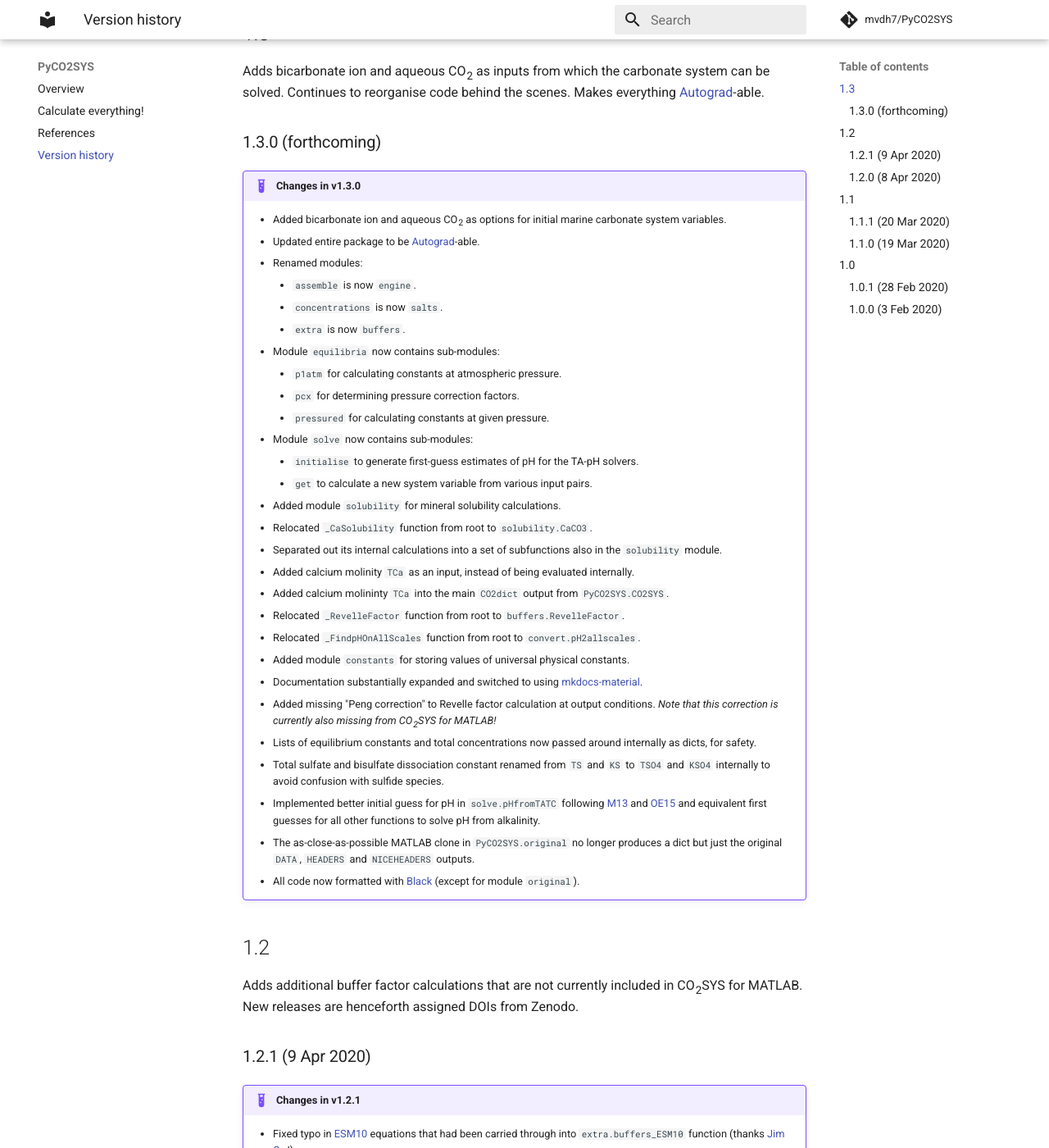
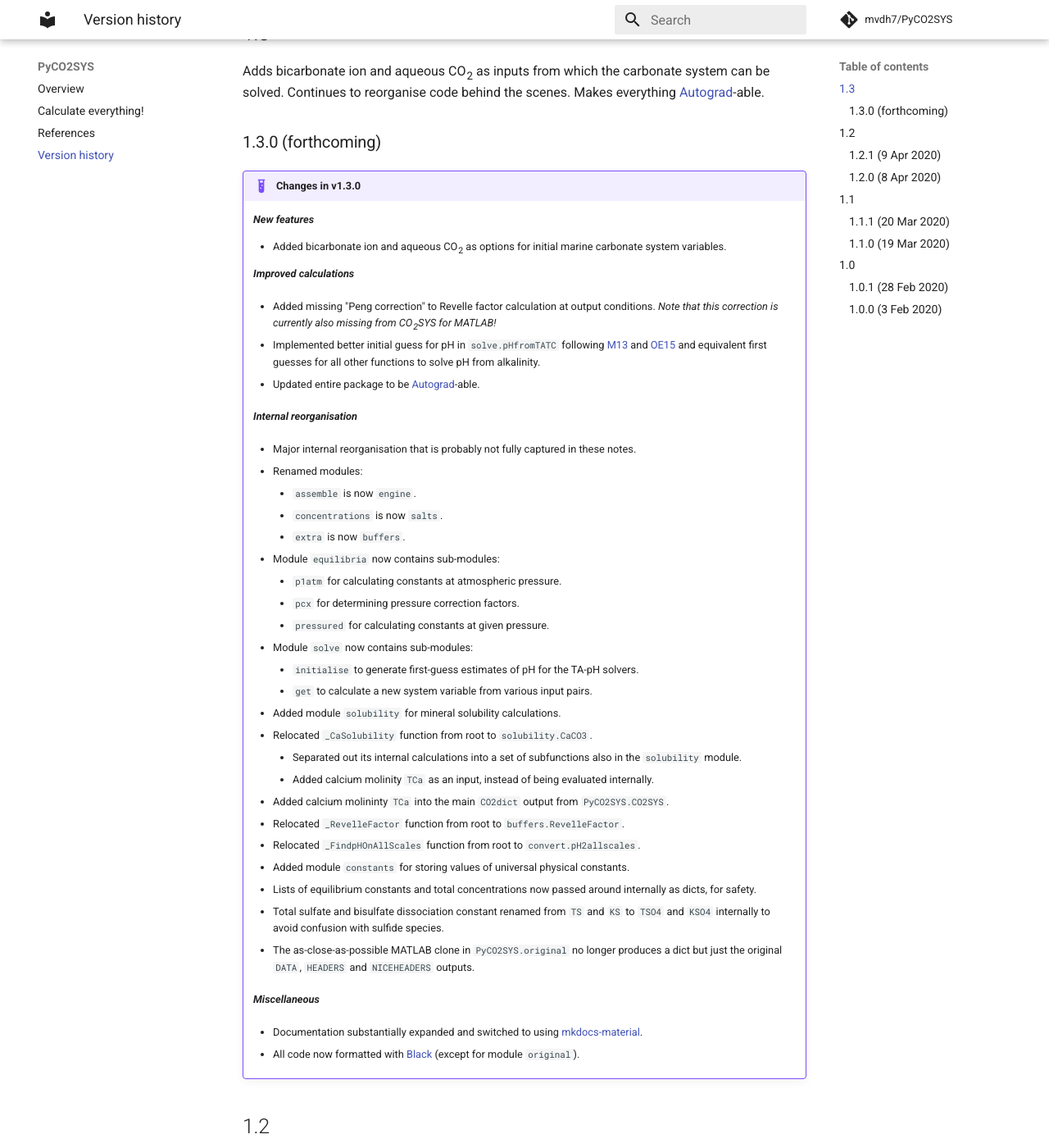
Before and after one commit to mvdh7/PyCO2SYS, an MkDocs documentation site: the page built from docs/versions.md, in a window 1280 px wide and 1400 px high, scrolled down 611 px. Shown: the whole window at 82% size. Built offline with MkDocs 1.6.1 and Material for MkDocs 9.7.7, drawn with Linux system fonts in a browser that asks for light colours; formulas are drawn with MathJax 3; comment, search, counter and statistics services are not loaded.

Commit message:
Add subheadings for v1.3.0 release notes

```diff
--- a/docs/versions.md
+++ b/docs/versions.md
@@ -21,33 +21,61 @@ Adds bicarbonate ion and aqueous CO<sub>2</sub> as inputs from which the carbona
 ### 1.3.0 (forthcoming)
 
 !!! example "Changes in v1.3.0"
+
+    ***New features***
+
     * Added bicarbonate ion and aqueous CO<sub>2</sub> as options for initial marine carbonate system variables.
+
+    ***Improved calculations***
+
+    * Added missing "Peng correction" to Revelle factor calculation at output conditions. *Note that this correction is currently also missing from CO<sub>2</sub>SYS for MATLAB!*
+
+    * Implemented better initial guess for pH in `solve.pHfromTATC` following [M13](../refs/#m) and [OE15](../refs/#o) and equivalent first guesses for all other functions to solve pH from alkalinity.
+
     * Updated entire package to be [Autograd](https://github.com/HIPS/autograd)-able.
+
+    ***Internal reorganisation***
+
+    * Major internal reorganisation that is probably not fully captured in these notes.
+
     * Renamed modules:
         * `assemble` is now `engine`.
         * `concentrations` is now `salts`.
         * `extra` is now `buffers`.
+
     * Module `equilibria` now contains sub-modules:
         * `p1atm` for calculating constants at atmospheric pressure.
         * `pcx` for determining pressure correction factors.
         * `pressured` for calculating constants at given pressure.
+
     * Module `solve` now contains sub-modules:
         * `initialise` to generate first-guess estimates of pH for the TA-pH solvers.
         * `get` to calculate a new system variable from various input pairs.
+
     * Added module `solubility` for mineral solubility calculations.
+
     * Relocated `_CaSolubility` function from root to `solubility.CaCO3`.
-      * Separated out its internal calculations into a set of subfunctions also in the `solubility` module.
-      * Added calcium molinity `TCa` as an input, instead of being evaluated internally.
+        * Separated out its internal calculations into a set of subfunctions also in the `solubility` module.
+        * Added calcium molinity `TCa` as an input, instead of being evaluated internally.
+
     * Added calcium molininty `TCa` into the main `CO2dict` output from `PyCO2SYS.CO2SYS`.
+
     * Relocated `_RevelleFactor` function from root to `buffers.RevelleFactor`.
+
     * Relocated `_FindpHOnAllScales` function from root to `convert.pH2allscales`.
+
     * Added module `constants` for storing values of universal physical constants.
+
+    * Lists of equilibrium constants and total concentrations now passed around internally as dicts, for safety.
+
+    * Total sulfate and bisulfate dissociation constant renamed from `TS` and `KS` to `TSO4` and `KSO4` internally to avoid confusion with sulfide species.
+
+    * The as-close-as-possible MATLAB clone in `PyCO2SYS.original` no longer produces a dict but just the original `DATA`, `HEADERS` and `NICEHEADERS` outputs.
+
+    ***Miscellaneous***
+
     * Documentation substantially expanded and switched to using [mkdocs-material](https://squidfunk.github.io/mkdocs-material/).
-    * Added missing "Peng correction" to Revelle factor calculation at output conditions. *Note that this correction is currently also missing from CO<sub>2</sub>SYS for MATLAB!*
-    * Lists of equilibrium constants and total concentrations now passed around internally as dicts, for safety.
-    * Total sulfate and bisulfate dissociation constant renamed from `TS` and `KS` to `TSO4` and `KSO4` internally to avoid confusion with sulfide species.
-    * Implemented better initial guess for pH in `solve.pHfromTATC` following [M13](../refs/#m) and [OE15](../refs/#o) and equivalent first guesses for all other functions to solve pH from alkalinity.
-    * The as-close-as-possible MATLAB clone in `PyCO2SYS.original` no longer produces a dict but just the original `DATA`, `HEADERS` and `NICEHEADERS` outputs.
+
     * All code now formatted with [Black](https://github.com/psf/black) (except for module `original`).
 
 ## 1.2
```
